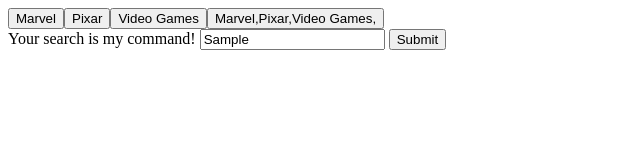
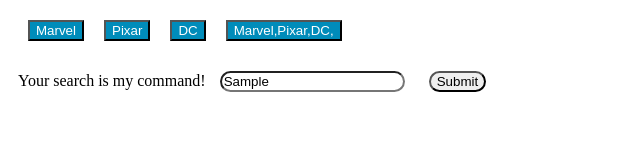
Before and after one commit to JKGills12/Giphy-Project, a plain HTML site: page index.html in a window 1280 px wide. Both pictures are taken after typing "Sample" into the empty fields and a click on the input "Submit". Shown: the whole page, without its empty margins (0-640 px from the left). Drawn offline with nearby package versions, Linux system fonts and the light colour scheme; no server answers.

Commit message:
added style.css values

```diff
--- a/assets/css/style.css
+++ b/assets/css/style.css
@@ -0,0 +1,19 @@
+button,
+div,
+form,
+input {
+    margin: 10px;
+}
+
+button {
+    background-color: #008CBA;
+    color: #fff;
+}
+
+input {
+    border-radius: 12px;
+}
+
+input:hover {
+    background-color: cadetblue;
+}
--- a/assets/javascript/app.js
+++ b/assets/javascript/app.js
@@ -5,7 +5,7 @@
         var queryURL = "https://api.giphy.com/v1/gifs/search?api_key=4Ln5YO8c6ObLoVi1aWAKo5ApNAzdDt43&q=marvel&limit=10&offset=0&rating=G&lang=en";
     }
 
-    var topics = ["Marvel", "Pixar", "Video Games"];
+    var topics = ["Marvel", "Pixar", "DC"];
     var marvel = "https://api.giphy.com/v1/gifs/search?api_key=4Ln5YO8c6ObLoVi1aWAKo5ApNAzdDt43&q=marvel&limit=10&offset=0&rating=G&lang=en";
 
     function displayGif() {
--- a/index.html
+++ b/index.html
@@ -5,7 +5,7 @@
     <meta name="viewport" content="width=device-width, initial-scale=1.0">
     <meta http-equiv="X-UA-Compatible" content="ie=edge">
     <title>Giftastic</title>
-
+    <link rel="stylesheet" href="../assets/css/style.css">
 </head>
 <body>
     <!--Rendered Buttons of Gif Names  -->
@@ -28,6 +28,7 @@
 
     <script src="https://cdnjs.cloudflare.com/ajax/libs/jquery/3.2.1/jquery.min.js"></script>
 
+
     <script src="../assets/javascript/app.js"></script>
     <!-- <script src="../Giphy-Project/assets/javascript/global.js"></script> -->
 </body>
```
